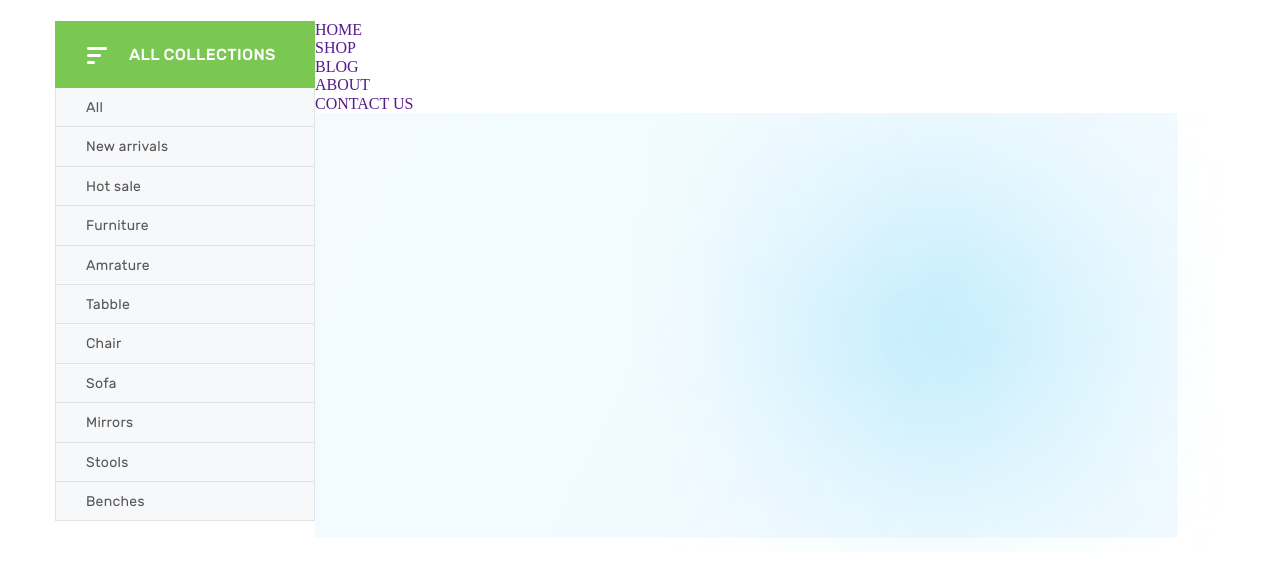
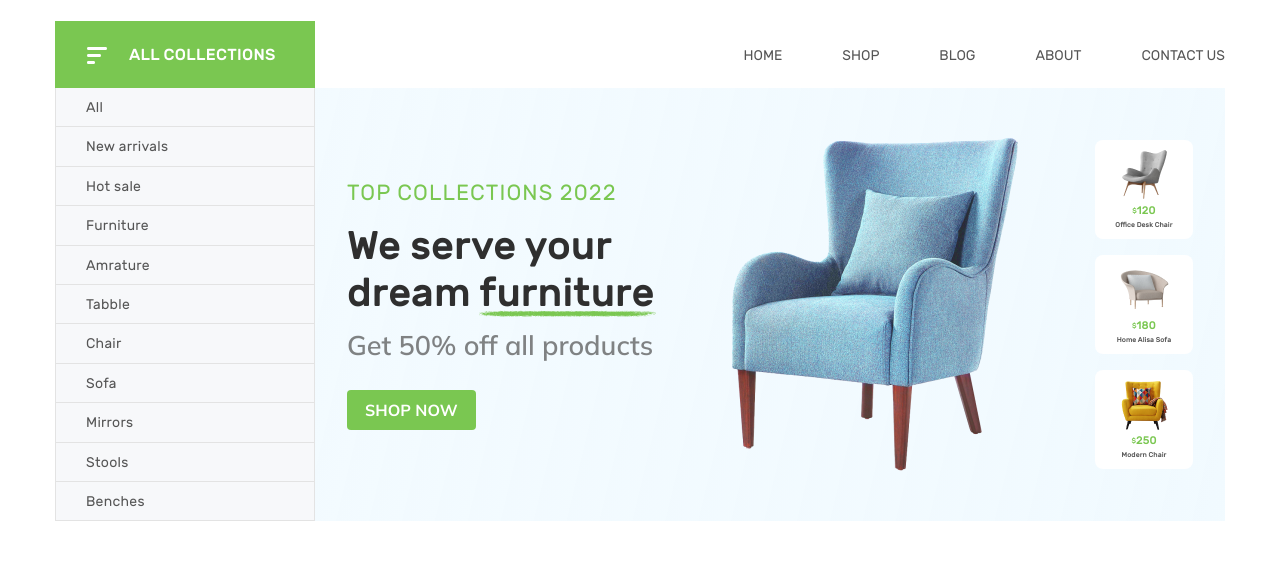
Before and after one commit to NikitaZharikov/Furniking, a plain HTML site: page index.html in a window 1280 px wide. Shown: the part 123-700 px from the top of the page. Drawn offline with Linux system fonts and the light colour scheme.

Commit message:
some code

```diff
--- a/index.html
+++ b/index.html
@@ -67,57 +67,57 @@
             </button>
             <ul>
                 <li>
-                    <a href="" class="top_content_nav_links_item">
+                    <a href="" class="top_content_nav_item">
                         All
                     </a>
                 </li>
                 <li>
-                    <a href="" class="top_content_nav_links_item">
+                    <a href="" class="top_content_nav_item">
                         New arrivals
                     </a>
                 </li>
                 <li>
-                    <a href="" class="top_content_nav_links_item">
+                    <a href="" class="top_content_nav_item">
                         Hot sale
                     </a>
                 </li>
                 <li>
-                    <a href="" class="top_content_nav_links_item">
+                    <a href="" class="top_content_nav_item">
                         Furniture
                     </a>
                 </li>
                 <li>
-                    <a href="" class="top_content_nav_links_item">
+                    <a href="" class="top_content_nav_item">
                         Amrature
                     </a>
                 </li>
                 <li>
-                    <a href="" class="top_content_nav_links_item">
+                    <a href="" class="top_content_nav_item">
                         Tabble
                     </a>
                 </li>
                 <li>
-                    <a href="" class="top_content_nav_links_item">
+                    <a href="" class="top_content_nav_item">
                         Chair
                     </a>
                 </li>
                 <li>
-                    <a href="" class="top_content_nav_links_item">
+                    <a href="" class="top_content_nav_item">
                         Sofa
                     </a>
                 </li>
                 <li>
-                    <a href="" class="top_content_nav_links_item">
+                    <a href="" class="top_content_nav_item">
                         Mirrors
                     </a>
                 </li>
                 <li>
-                    <a href="" class="top_content_nav_links_item">
+                    <a href="" class="top_content_nav_item">
                         Stools
                     </a>
                 </li>
                 <li>
-                    <a href="" class="top_content_nav_links_item">
+                    <a href="" class="top_content_nav_item">
                         Benches
                     </a>
                 </li>
@@ -143,8 +143,51 @@
                     </li>
                 </ul>
             </div>
+
             <div class="top_content_hero">
-
+                <div class="top_content_hero_text">
+                    <h3 class="top_content_hero_subheader1">
+                        TOP COLLECTIONS 2022
+                    </h3>
+                    <h1 class="top_content_hero_header">
+                        We serve your
+                        dream furniture
+                    </h1>
+                    <h2 class="top_content_hero_subheader2">
+                        Get 50% off all products
+                    </h2>
+                    <button class="top_content_hero_button">SHOP NOW</button>
+                </div>
+                <img src="img/hero_img.png" alt="chair">
+                <div class="top_content_hero_subhero">
+                    <div class="top_content_hero_subhero_item">
+                        <img class="top_content_hero_subhero_item_img" src="img/sub_hero_img1.png" alt="img">
+                        <span class="top_content_hero_subhero_item_price">
+                            <span class="dollar">$</span>120
+                        </span>
+                        <span class="top_content_hero_subhero_item_name">
+                            Office Desk Chair
+                        </span>
+                    </div>
+                    <div class="top_content_hero_subhero_item">
+                        <img class="top_content_hero_subhero_item_img" src="img/sub_hero_img2.png" alt="img">
+                        <span class="top_content_hero_subhero_item_price">
+                            <span class="dollar">$</span>180
+                        </span>
+                        <span class="top_content_hero_subhero_item_name">
+                            Home Alisa Sofa
+                        </span>
+                    </div>
+                    <div class="top_content_hero_subhero_item">
+                        <img class="top_content_hero_subhero_item_img" src="img/sub_hero_img3.png" alt="img">
+                        <span class="top_content_hero_subhero_item_price">
+                            <span class="dollar">$</span>250
+                        </span>
+                        <span class="top_content_hero_subhero_item_name">
+                            Modern Chair
+                        </span>
+                    </div>
+                </div>
             </div>
         </div>
     </div>
--- a/style.css
+++ b/style.css
@@ -99,8 +99,8 @@ select {
     font-weight: 400;
     font-size: 16px;
     line-height: 19px;
+    cursor: pointer;
 }
-
 
 option {
     color: #222222;
@@ -163,6 +163,7 @@ option {
     background-position: center center;
     background-repeat: no-repeat;
     transition: ease 0.2s;
+    cursor: pointer;
 }
 
 .header_search_button:hover {
@@ -227,6 +228,11 @@ body>header>div.header_logo_search_links.container>div.header_links>a:nth-child(
     line-height: 19px;
     letter-spacing: 0.02em;
     color: #FFFFFF;
+    transition: ease 0.3s;
+}
+
+.top_content_nav_button:hover{
+    background: #77DB41;
 }
 
 body>div>nav>ul>li {
@@ -237,13 +243,40 @@ body>div>nav>ul>li {
     border-color: #E3E3E3;
     width: 260px;
     box-sizing: border-box;
+    transition: ease 0.3s;
+    cursor: pointer;
+}
+
+body>div>nav>ul>li:hover{
+    background: #dddddd;
 }
 
 .top_content {
     display: flex;
+    margin-bottom: 80px;
 }
 
-.top_content_nav_links_item {
+.top_content_hero_navlinks{
+    max-height: 67px;
+    box-sizing: border-box;
+    padding: 25px 0 24px;
+}
+
+.top_content_hero_navlinks ul{
+    display: flex;
+    justify-content: end;
+    gap: 60px;
+}
+.top_content_navlinks_item a{
+    font-family: 'Rubik';
+    font-style: normal;
+    font-weight: 400;
+    font-size: 14px;
+    line-height: 17px;
+    color: #555555;
+}
+
+.top_content_nav_item {
     font-family: 'Rubik';
     font-style: normal;
     font-weight: 400;
@@ -254,9 +287,131 @@ body>div>nav>ul>li {
 }
 
 .top_content_hero {
-    background-image: url(img/hero_background.png);
-    background-repeat: no-repeat;
-    background-position: center;
+    background: linear-gradient(103.4deg, rgba(241, 250, 255, 0.88) 0.89%, #F1FAFF 101.61%);
+    backdrop-filter: blur(155px);
     width: 910px;
-    height: 439px;
+    height: 433px;
+    display: flex;
+    box-sizing: border-box;
+    padding: 32px;
+    align-items: center;
+    justify-content: space-between;
 }
+
+.top_content_hero_subheader1{
+    font-family: 'Rubik';
+    font-style: normal;
+    font-weight: 400;
+    font-size: 22px;
+    line-height: 26px;
+    letter-spacing: 0.05em;
+    color: #7AC751;
+    margin-bottom: 16px;
+}
+
+.top_content_hero_header{
+    font-family: 'Rubik';
+    font-style: normal;
+    font-weight: 500;
+    font-size: 40px;
+    line-height: 47px;
+    color: #2F2F2F;
+    max-width: 308px;
+    margin-bottom: 16px;
+    position: relative;
+}
+
+.top_content_hero_header::after{
+    content: url(img/border_hero_title.png);
+    position: absolute;
+    top: 59px;
+    left: 132px;
+}
+
+.top_content_hero_subheader2{
+    font-family: 'Mulish';
+    font-style: normal;
+    font-weight: 600;
+    font-size: 27px;
+    line-height: 26px;
+    color: rgba(81, 81, 81, 0.71);
+    margin-bottom: 32px;
+}
+
+.top_content_hero_button{
+    font-family: 'Mulish';
+    font-style: normal;
+    font-weight: 700;
+    font-size: 16px;
+    line-height: 20px;
+    color: #FFFFFF;
+    background: #7AC751;
+    border-radius: 4px;
+    padding: 10px 18px;
+    border: none;
+    transition: ease 0.3s;
+    cursor: pointer;
+}
+
+.top_content_hero_button:hover{
+    background: #77DB41;
+}
+
+.top_content_hero_subhero{
+    display: flex;
+    flex-direction: column;
+    gap: 16px;
+}
+
+.top_content_hero_subhero_item{
+    display: flex;
+    flex-direction: column;
+    align-items: center;
+    text-align: center;
+    box-sizing: border-box;
+    padding: 10px 20px;
+    background: white;
+    border-radius: 8px;
+    gap: 4px;
+    transition: ease 0.3s;
+    cursor: pointer;
+}
+
+.top_content_hero_subhero_item:hover{
+    box-shadow: 0px 0px 44px rgba(122, 199, 81, 0.3);
+}
+
+.top_content_hero_subhero_item_img{
+    max-width: 50px;
+    max-height: 50px;
+}
+
+.top_content_hero_subhero_item_price{
+    font-family: 'Rubik';
+    font-style: normal;
+    font-weight: 500;
+    font-size: 11px;
+    line-height: 13px;
+    display: flex;
+    align-items: center;
+    color: #7AC751;
+}
+
+.dollar{
+    font-family: 'Rubik';
+    font-style: normal;
+    font-weight: 500;
+    font-size: 7px;
+    line-height: 8px;
+    color: #7AC751;
+}
+
+.top_content_hero_subhero_item_name{
+    font-family: 'Rubik';
+    font-style: normal;
+    font-weight: 500;
+    font-size: 7px;
+    line-height: 8px;
+    color: #555555;
+    min-width: 58px;
+}
```
